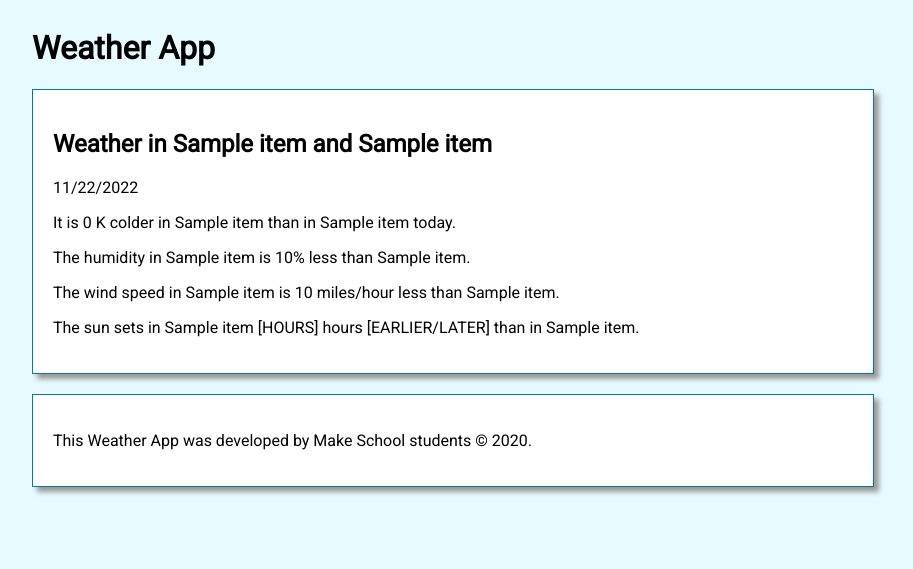
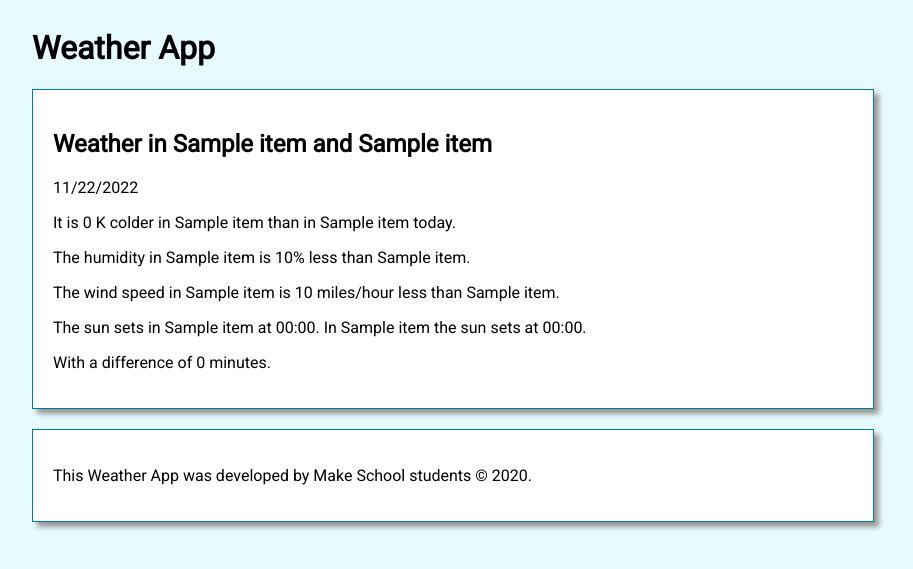
Before and after one commit to scottzyang/weather-api, a Flask app: page /comparison_results in a window 1280 px wide. Shown: the top 569 px of the page, without its empty margins (208-1121 px from the left). Run offline with Flask 2, Linux system fonts and the light colour scheme; a database or web service that is not in the repository returns one stand-in record (values such as "Sample title"); data that the repository does not hold is empty.

Commit message:
Add sunset difference in HTML

```diff
--- a/templates/comparison_results.html
+++ b/templates/comparison_results.html
@@ -45,9 +45,12 @@
     </p>
 
     <p>
-        The sun sets in {{city1['city']}} [HOURS] hours [EARLIER/LATER] than in {{city2['city']}}.
+        The sun sets in {{city1['city']}} at {{city1['sunset'].strftime('%H:%M')}}. In {{city2['city']}} the sun sets
+        at {{city2['sunset'].strftime('%H:%M')}}.
     </p>
-
+    <p>
+        With a difference of {{hours_diff['delta']}} minutes.
+    </p>
 </section>
 
 {% endblock %}
```
